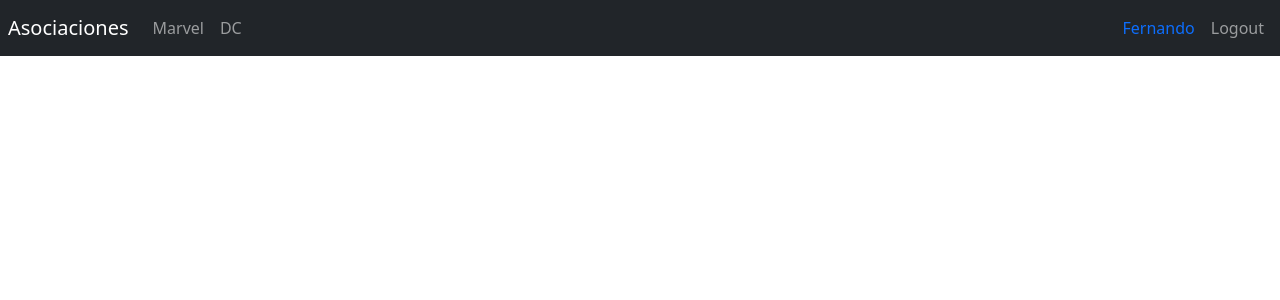
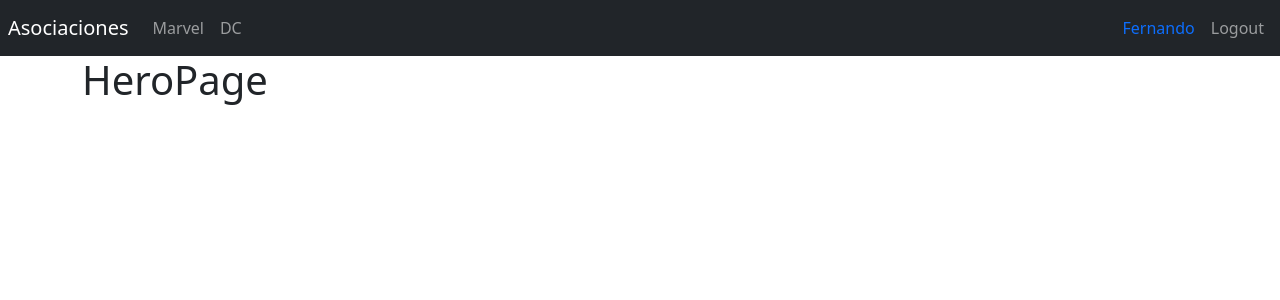
Before and after one commit to osmanjosue/React-Heroes-SPA, a React (Vite) app: page /hero/dc-arrow in a window 1280 px wide. Shown: the top 300 px of the page. Built offline with nearby package versions, Linux system fonts and the light colour scheme.

Commit message:
Seccion 14 => Clase: Leer argumentos por URL

```diff
--- /dev/null
+++ b/src/heroes/helpers/getHeroById.js
@@ -0,0 +1,8 @@
+import { heroes } from "../data/heroes"
+
+
+export const getHeroById = (id) => {
+
+    return heroes.find(heroe => heroe.id ===id);
+
+}
--- a/src/heroes/helpers/index.js
+++ b/src/heroes/helpers/index.js
@@ -1 +1,2 @@
 export * from './getHeroesByPublisher'
+export * from './getHeroById'
--- a/src/heroes/pages/HeroPage.jsx
+++ b/src/heroes/pages/HeroPage.jsx
@@ -1,6 +1,15 @@
+import { Navigate, useParams } from 'react-router-dom';
+import { getHeroById } from '../helpers';
 
 export const HeroPage = () => {
-  return (
-    <h1>HeroPage</h1>
-  )
-}
+  const { id } = useParams();
+
+  const hero = getHeroById(id);
+  console.log(hero);
+
+  if (!hero) {
+    return <Navigate to="/marvel" />;
+  }
+
+  return <h1>HeroPage</h1>;
+};
--- a/src/heroes/routes/HeroesRoutes.jsx
+++ b/src/heroes/routes/HeroesRoutes.jsx
@@ -11,7 +11,7 @@ export const HeroesRoutes = () => {
           <Route path="marvel" element={<MarvelPage />} />
           <Route path="dc" element={<DcPage />} />
           <Route path="search" element={<SearchPage />} />
-          <Route path="hero" element={<HeroPage />} />
+          <Route path="hero/:id" element={<HeroPage />} />
           <Route path="/" element={<Navigate to="/marvel" />} />
         </Routes>
       </div>
```
